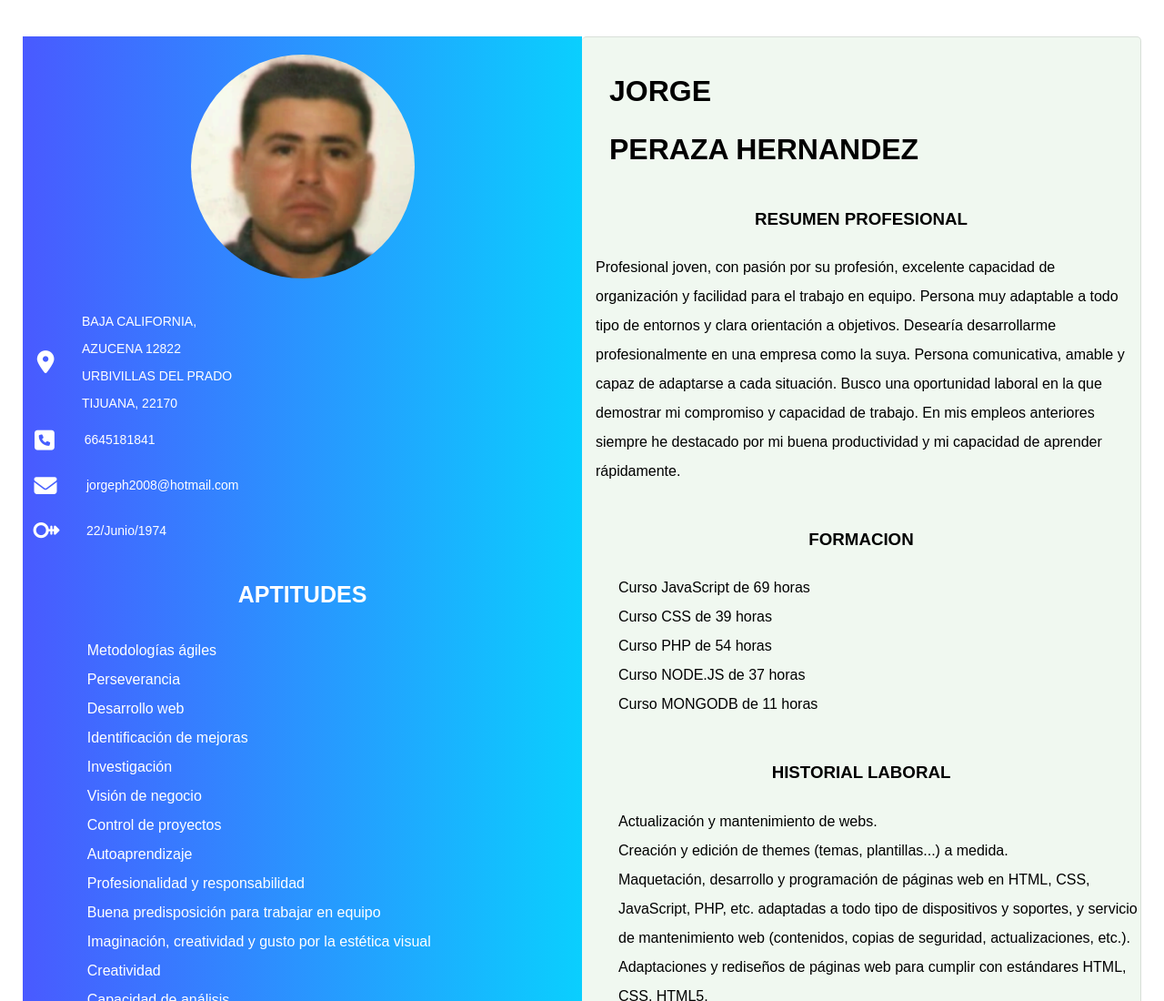
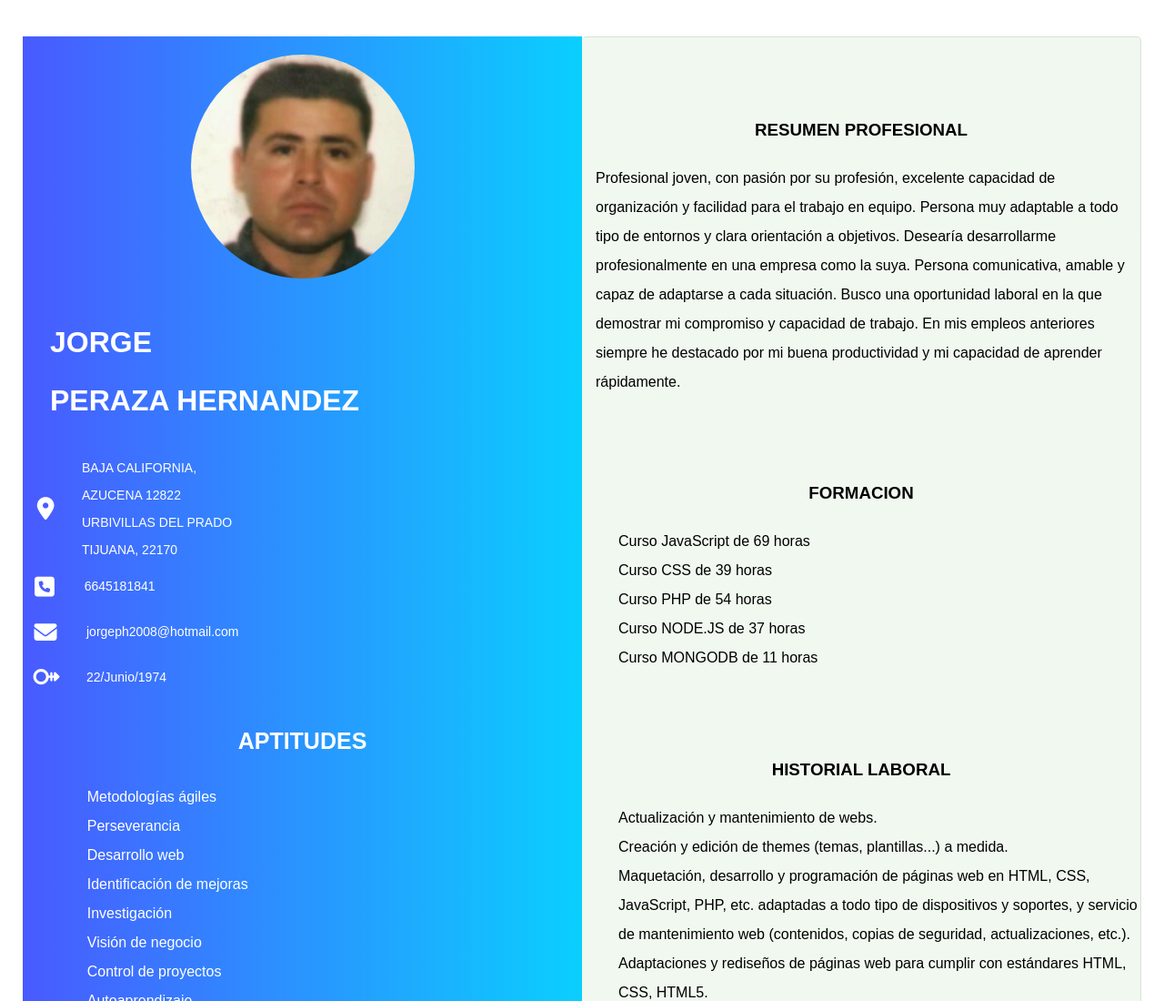
Before and after one commit to ProyectsWeb/mi-curriculum-web, a plain HTML site: page index.html in a window 1280 px wide. Shown: the top 1100 px of the page at 91% size. Drawn offline with Linux system fonts and the light colour scheme.

Commit message:
Posicionando el nombre

```diff
--- a/index.html
+++ b/index.html
@@ -21,7 +21,8 @@
 
             <div class="box-img">
                 <img src="./img/mi-imagen.png" class="mi-foto" alt="Mi foto de Perfil">
-            </div>
+              </div>
+              <h2 class="h2-habilidades">JORGE <br> PERAZA HERNANDEZ</h2>
 
             <div class="ubicacion">
               <div class="domicilio">
@@ -97,10 +98,12 @@
         </div>
 
         <div class="mis-habilidades">
-            <h2 class="h2-habilidades">JORGE <br> PERAZA HERNANDEZ</h2>
-            <h3 class="h3-habilidades">RESUMEN PROFESIONAL</h3>
+           <!--  <h2 class="h2-habilidades">JORGE <br> PERAZA HERNANDEZ</h2> -->
+           <br><br>
+           <h3 class="h3-habilidades">RESUMEN PROFESIONAL</h3>
             <p class="descripcion">Profesional joven, con pasión por su profesión, excelente capacidad de organización y facilidad para el trabajo en equipo. Persona muy adaptable a todo tipo de entornos y clara orientación a objetivos. Desearía desarrollarme profesionalmente en una empresa como la suya. Persona comunicativa, amable y capaz de adaptarse a cada situación. Busco una oportunidad laboral en la que demostrar mi compromiso y capacidad de trabajo. En mis empleos anteriores siempre he destacado por mi buena productividad y mi capacidad de aprender rápidamente.</p>
 
+            <br>
             <div class="mi-formacion">
               <h3 class="h3-habilidades">FORMACION</h3>
               <ul>
@@ -113,7 +116,7 @@
               </ul>
             </div>
 
-
+            <br>
             <div class="box-historial">
                 <h3>HISTORIAL LABORAL</h3>
                 <ul>
--- a/scss/style.scss
+++ b/scss/style.scss
@@ -60,6 +60,10 @@ p{
           border-radius: 50%;
         }
     }
+
+    .h2-habilidades{
+        margin-left: 3rem;
+       }
 
     .domicilio{
         display: flex;
@@ -161,9 +165,9 @@ p{
     border-radius: .5rem;
 
 
-   .h2-habilidades{
+   /* .h2-habilidades{
     margin-left: 3rem;
-   }
+   } */
    .h3-habilidades{
         text-align: center;
     }
```
Also changed, not shown: css/style.css, 1 other file.
